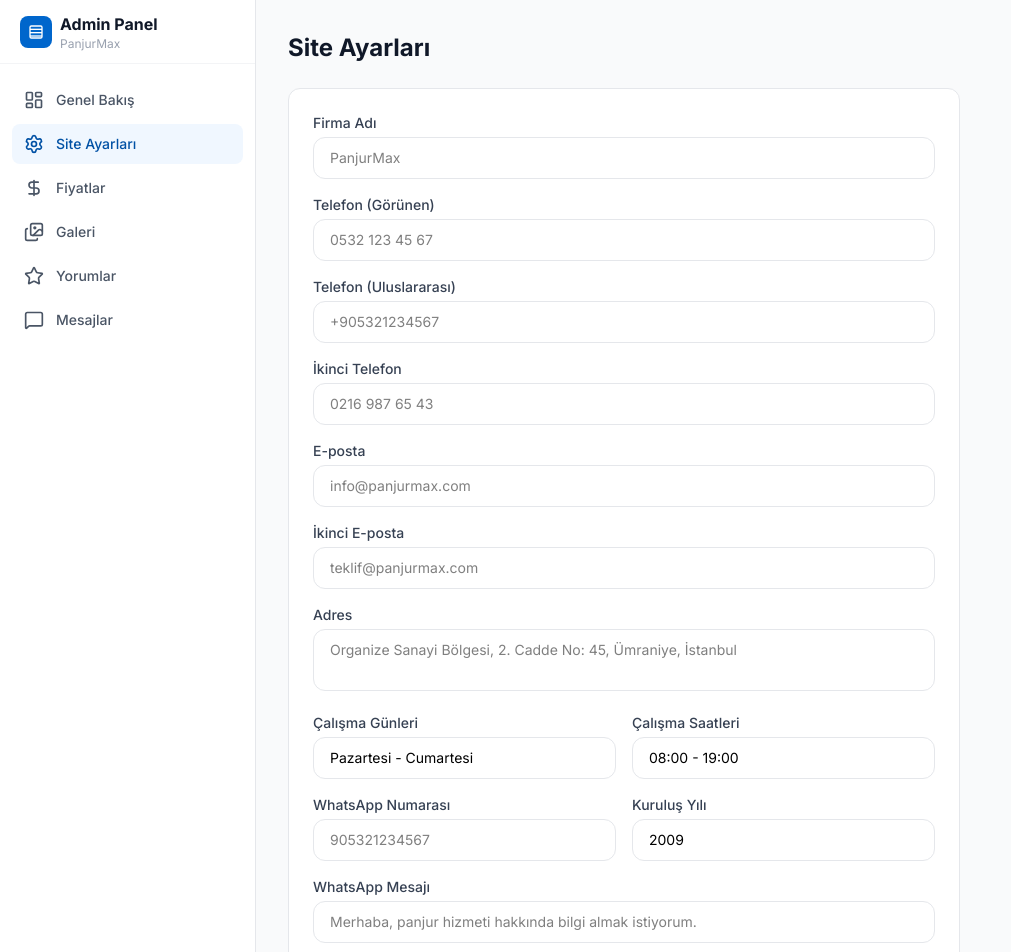
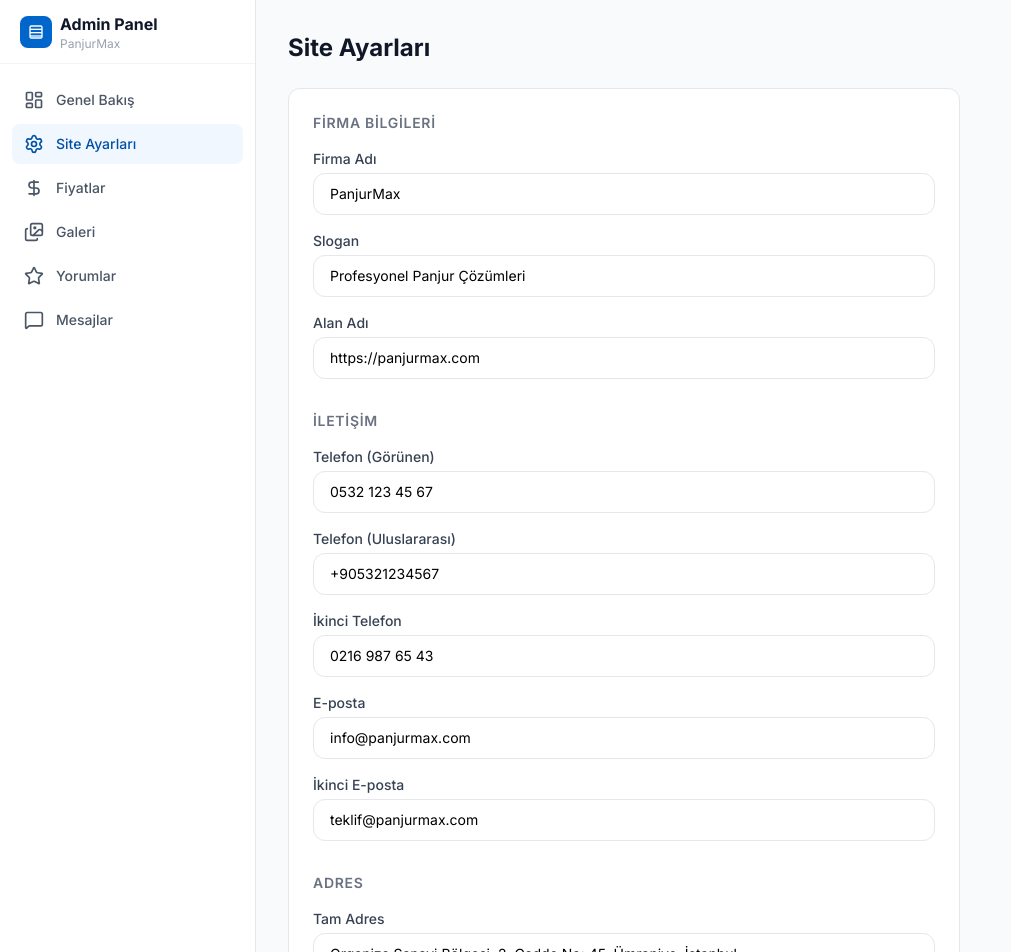
Before and after one commit to reypobicomtr-creator/panjur-sistemleri, a React (Vite) app: page /#/admin/ayarlar in a window 1280 px wide. Shown: the top 952 px of the page, without its empty margins (0-1011 px from the left). Built offline with nearby package versions, Linux system fonts and the light colour scheme; no server answers; the database is empty.

Commit message:
fix: admin site settings not saving — upsert + nested SiteConfigData format

```diff
--- a/src/lib/db.ts
+++ b/src/lib/db.ts
@@ -47,7 +47,8 @@
 }
 
 export async function updateSiteConfig(data: Record<string, unknown>): Promise<void> {
-  await supabase.from('site_config').update({ data, updated_at: new Date().toISOString() }).eq('id', 1);
+  const { error } = await supabase.from('site_config').upsert({ id: 1, data, updated_at: new Date().toISOString() });
+  if (error) throw error;
 }
 
 /* ─── Products ───────────────────────────── */
--- a/src/pages/admin/Settings.tsx
+++ b/src/pages/admin/Settings.tsx
@@ -1,60 +1,24 @@
 import { useEffect, useState } from 'react';
 import { Save, AlertCircle } from 'lucide-react';
 import { getSiteConfig, updateSiteConfig } from '@/lib/db';
-
-interface SiteForm {
-  brandName: string;
-  phone: string;
-  phoneRaw: string;
-  phoneSecondary: string;
-  email: string;
-  emailSecondary: string;
-  address: string;
-  workingDays: string;
-  workingHours: string;
-  whatsappNumber: string;
-  whatsappMessage: string;
-  foundedYear: number;
-}
-
-const DEFAULTS: SiteForm = {
-  brandName: '',
-  phone: '',
-  phoneRaw: '',
-  phoneSecondary: '',
-  email: '',
-  emailSecondary: '',
-  address: '',
-  workingDays: 'Pazartesi - Cumartesi',
-  workingHours: '08:00 - 19:00',
-  whatsappNumber: '',
-  whatsappMessage: '',
-  foundedYear: 2009,
-};
+import type { SiteConfigData } from '@/lib/config';
+import { DEFAULT_SITE_CONFIG } from '@/lib/config';
 
 export default function Settings() {
-  const [form, setForm] = useState<SiteForm>(DEFAULTS);
+  const [form, setForm] = useState<SiteConfigData>(DEFAULT_SITE_CONFIG);
   const [saving, setSaving] = useState(false);
   const [message, setMessage] = useState<{ type: 'success' | 'error'; text: string } | null>(null);
 
   useEffect(() => {
     getSiteConfig().then((data) => {
-      if (data && Object.keys(data).length > 0) {
-        setForm({
-          brandName: (data as Record<string, string>).brandName || '',
-          phone: (data as Record<string, string>).phone || '',
-          phoneRaw: (data as Record<string, string>).phoneRaw || '',
-          phoneSecondary: (data as Record<string, string>).phoneSecondary || '',
-          email: (data as Record<string, string>).email || '',
-          emailSecondary: (data as Record<string, string>).emailSecondary || '',
-          address: (data as Record<string, string>).address || '',
-          workingDays: (data as Record<string, string>).workingDays || 'Pazartesi - Cumartesi',
-          workingHours: (data as Record<string, string>).workingHours || '08:00 - 19:00',
-          whatsappNumber: (data as Record<string, string>).whatsappNumber || '',
-          whatsappMessage: (data as Record<string, string>).whatsappMessage || '',
-          foundedYear: Number((data as Record<string, number>).foundedYear) || 2009,
-        });
+      if (!data || Object.keys(data).length === 0) return;
+
+      // old flat format detected (e.g. phone was a string) → use defaults
+      if (typeof data.phone === 'string' || typeof data.email === 'string') {
+        return; // stay on DEFAULT_SITE_CONFIG
       }
+
+      setForm((prev) => ({ ...prev, ...data }));
     });
   }, []);
 
@@ -70,97 +34,119 @@
     setSaving(false);
   };
 
-  const fields = [
-    { key: 'brandName', label: 'Firma Adı', placeholder: 'PanjurMax' },
-    { key: 'phone', label: 'Telefon (Görünen)', placeholder: '0532 123 45 67' },
-    { key: 'phoneRaw', label: 'Telefon (Uluslararası)', placeholder: '+905321234567' },
-    { key: 'phoneSecondary', label: 'İkinci Telefon', placeholder: '0216 987 65 43' },
-    { key: 'email', label: 'E-posta', placeholder: 'info@panjurmax.com' },
-    { key: 'emailSecondary', label: 'İkinci E-posta', placeholder: 'teklif@panjurmax.com' },
+  const update = <T,>(path: string[], value: T) => {
+    setForm((prev) => {
+      const clone = structuredClone(prev);
+      let obj: Record<string, unknown> = clone as unknown as Record<string, unknown>;
+      for (let i = 0; i < path.length - 1; i++) {
+        obj = obj[path[i]] as Record<string, unknown>;
+      }
+      obj[path[path.length - 1]] = value;
+      return clone;
+    });
+  };
+
+  const sections = [
+    {
+      title: 'Firma Bilgileri',
+      fields: [
+        { path: ['brandName'], label: 'Firma Adı', type: 'text' as const },
+        { path: ['tagline'], label: 'Slogan', type: 'text' as const },
+        { path: ['domain'], label: 'Alan Adı', type: 'text' as const },
+      ],
+    },
+    {
+      title: 'İletişim',
+      fields: [
+        { path: ['phone', 'display'], label: 'Telefon (Görünen)', type: 'text' as const },
+        { path: ['phone', 'raw'], label: 'Telefon (Uluslararası)', type: 'text' as const },
+        { path: ['phone', 'secondary'], label: 'İkinci Telefon', type: 'text' as const },
+        { path: ['email', 'primary'], label: 'E-posta', type: 'text' as const },
+        { path: ['email', 'secondary'], label: 'İkinci E-posta', type: 'text' as const },
+      ],
+    },
+    {
+      title: 'Adres',
+      fields: [
+        { path: ['address', 'full'], label: 'Tam Adres', type: 'textarea' as const },
+        { path: ['address', 'street'], label: 'Cadde/Sokak', type: 'text' as const },
+        { path: ['address', 'district'], label: 'İlçe', type: 'text' as const },
+        { path: ['address', 'city'], label: 'İl', type: 'text' as const },
+      ],
+    },
+    {
+      title: 'Çalışma Saatleri & WhatsApp',
+      fields: [
+        { path: ['workingHours', 'days'], label: 'Çalışma Günleri', type: 'text' as const },
+        { path: ['workingHours', 'hours'], label: 'Çalışma Saatleri', type: 'text' as const },
+        { path: ['whatsapp', 'number'], label: 'WhatsApp No', type: 'text' as const },
+        { path: ['whatsapp', 'message'], label: 'WhatsApp Mesajı', type: 'text' as const },
+      ],
+    },
+    {
+      title: 'SEO',
+      fields: [
+        { path: ['seo', 'title'], label: 'SEO Başlık', type: 'text' as const },
+        { path: ['seo', 'description'], label: 'SEO Açıklama', type: 'textarea' as const },
+        { path: ['seo', 'keywords'], label: 'Anahtar Kelimeler', type: 'text' as const },
+      ],
+    },
+    {
+      title: 'Hakkımızda',
+      fields: [
+        { path: ['about', 'foundedYear'], label: 'Kuruluş Yılı', type: 'number' as const },
+      ],
+    },
   ];
+
+  const getVal = (path: string[]) => {
+    let val: unknown = form as unknown as Record<string, unknown>;
+    for (const key of path) {
+      if (val && typeof val === 'object') val = (val as Record<string, unknown>)[key];
+      else return '';
+    }
+    return val ?? '';
+  };
 
   return (
     <div>
       <h1 className="text-2xl font-bold text-gray-900 mb-6">Site Ayarları</h1>
 
-      <div className="bg-white rounded-xl border border-gray-200 p-6 max-w-2xl">
-        <div className="space-y-4">
-          {fields.map((f) => (
-            <div key={f.key}>
-              <label className="block text-sm font-medium text-gray-700 mb-1">{f.label}</label>
-              <input
-                value={(form as Record<string, string>)[f.key] ?? ''}
-                onChange={(e) => setForm({ ...form, [f.key]: e.target.value })}
-                placeholder={f.placeholder}
-                className="w-full px-4 py-2.5 border border-gray-200 rounded-xl text-sm focus:outline-none focus:border-brand-500 focus:ring-2 focus:ring-brand-500/20"
-              />
-            </div>
-          ))}
-
-          <div>
-            <label className="block text-sm font-medium text-gray-700 mb-1">Adres</label>
-            <textarea
-              value={form.address}
-              onChange={(e) => setForm({ ...form, address: e.target.value })}
-              rows={2}
-              placeholder="Organize Sanayi Bölgesi, 2. Cadde No: 45, Ümraniye, İstanbul"
-              className="w-full px-4 py-2.5 border border-gray-200 rounded-xl text-sm focus:outline-none focus:border-brand-500 focus:ring-2 focus:ring-brand-500/20 resize-none"
-            />
-          </div>
-
-          <div className="grid grid-cols-2 gap-4">
-            <div>
-              <label className="block text-sm font-medium text-gray-700 mb-1">Çalışma Günleri</label>
-              <input
-                value={form.workingDays}
-                onChange={(e) => setForm({ ...form, workingDays: e.target.value })}
-                className="w-full px-4 py-2.5 border border-gray-200 rounded-xl text-sm focus:outline-none focus:border-brand-500 focus:ring-2 focus:ring-brand-500/20"
-              />
-            </div>
-            <div>
-              <label className="block text-sm font-medium text-gray-700 mb-1">Çalışma Saatleri</label>
-              <input
-                value={form.workingHours}
-                onChange={(e) => setForm({ ...form, workingHours: e.target.value })}
-                className="w-full px-4 py-2.5 border border-gray-200 rounded-xl text-sm focus:outline-none focus:border-brand-500 focus:ring-2 focus:ring-brand-500/20"
-              />
+      <div className="bg-white rounded-xl border border-gray-200 p-6 max-w-2xl space-y-8">
+        {sections.map((s) => (
+          <div key={s.title}>
+            <h2 className="text-sm font-semibold text-gray-500 uppercase tracking-wider mb-4">{s.title}</h2>
+            <div className="space-y-4">
+              {s.fields.map((f) => (
+                <div key={f.path.join('.')}>
+                  <label className="block text-sm font-medium text-gray-700 mb-1">{f.label}</label>
+                  {f.type === 'textarea' ? (
+                    <textarea
+                      value={getVal(f.path) as string}
+                      onChange={(e) => update(f.path, e.target.value)}
+                      rows={3}
+                      className="w-full px-4 py-2.5 border border-gray-200 rounded-xl text-sm focus:outline-none focus:border-brand-500 focus:ring-2 focus:ring-brand-500/20 resize-none"
+                    />
+                  ) : (
+                    <input
+                      type={f.type}
+                      value={getVal(f.path) as string | number}
+                      onChange={(e) => update(f.path, f.type === 'number' ? parseInt(e.target.value) || 0 : e.target.value)}
+                      className="w-full px-4 py-2.5 border border-gray-200 rounded-xl text-sm focus:outline-none focus:border-brand-500 focus:ring-2 focus:ring-brand-500/20"
+                    />
+                  )}
+                </div>
+              ))}
             </div>
           </div>
-
-          <div className="grid grid-cols-2 gap-4">
-            <div>
-              <label className="block text-sm font-medium text-gray-700 mb-1">WhatsApp Numarası</label>
-              <input
-                value={form.whatsappNumber}
-                onChange={(e) => setForm({ ...form, whatsappNumber: e.target.value })}
-                placeholder="905321234567"
-                className="w-full px-4 py-2.5 border border-gray-200 rounded-xl text-sm focus:outline-none focus:border-brand-500 focus:ring-2 focus:ring-brand-500/20"
-              />
-            </div>
-            <div>
-              <label className="block text-sm font-medium text-gray-700 mb-1">Kuruluş Yılı</label>
-              <input
-                type="number"
-                value={form.foundedYear}
-                onChange={(e) => setForm({ ...form, foundedYear: parseInt(e.target.value) || 2009 })}
-                className="w-full px-4 py-2.5 border border-gray-200 rounded-xl text-sm focus:outline-none focus:border-brand-500 focus:ring-2 focus:ring-brand-500/20"
-              />
-            </div>
-          </div>
-
-          <div>
-            <label className="block text-sm font-medium text-gray-700 mb-1">WhatsApp Mesajı</label>
-            <input
-              value={form.whatsappMessage}
-              onChange={(e) => setForm({ ...form, whatsappMessage: e.target.value })}
-              placeholder="Merhaba, panjur hizmeti hakkında bilgi almak istiyorum."
-              className="w-full px-4 py-2.5 border border-gray-200 rounded-xl text-sm focus:outline-none focus:border-brand-500 focus:ring-2 focus:ring-brand-500/20"
-            />
-          </div>
-        </div>
+        ))}
 
         {message && (
-          <div className={`mt-4 flex items-center gap-2 p-3 rounded-xl text-sm ${message.type === 'success' ? 'bg-green-50 text-green-700 border border-green-200' : 'bg-red-50 text-red-700 border border-red-200'}`}>
+          <div className={`flex items-center gap-2 p-3 rounded-xl text-sm ${
+            message.type === 'success'
+              ? 'bg-green-50 text-green-700 border border-green-200'
+              : 'bg-red-50 text-red-700 border border-red-200'
+          }`}>
             <AlertCircle className="w-4 h-4 shrink-0" />
             {message.text}
           </div>
@@ -169,7 +155,7 @@
         <button
           onClick={handleSave}
           disabled={saving}
-          className="mt-6 inline-flex items-center gap-2 px-6 py-2.5 bg-brand-600 hover:bg-brand-700 disabled:bg-brand-300 text-white font-semibold rounded-xl transition-colors"
+          className="inline-flex items-center gap-2 px-6 py-2.5 bg-brand-600 hover:bg-brand-700 disabled:bg-brand-300 text-white font-semibold rounded-xl transition-colors"
         >
           <Save className="w-4 h-4" />
           {saving ? 'Kaydediliyor...' : 'Kaydet'}
```
